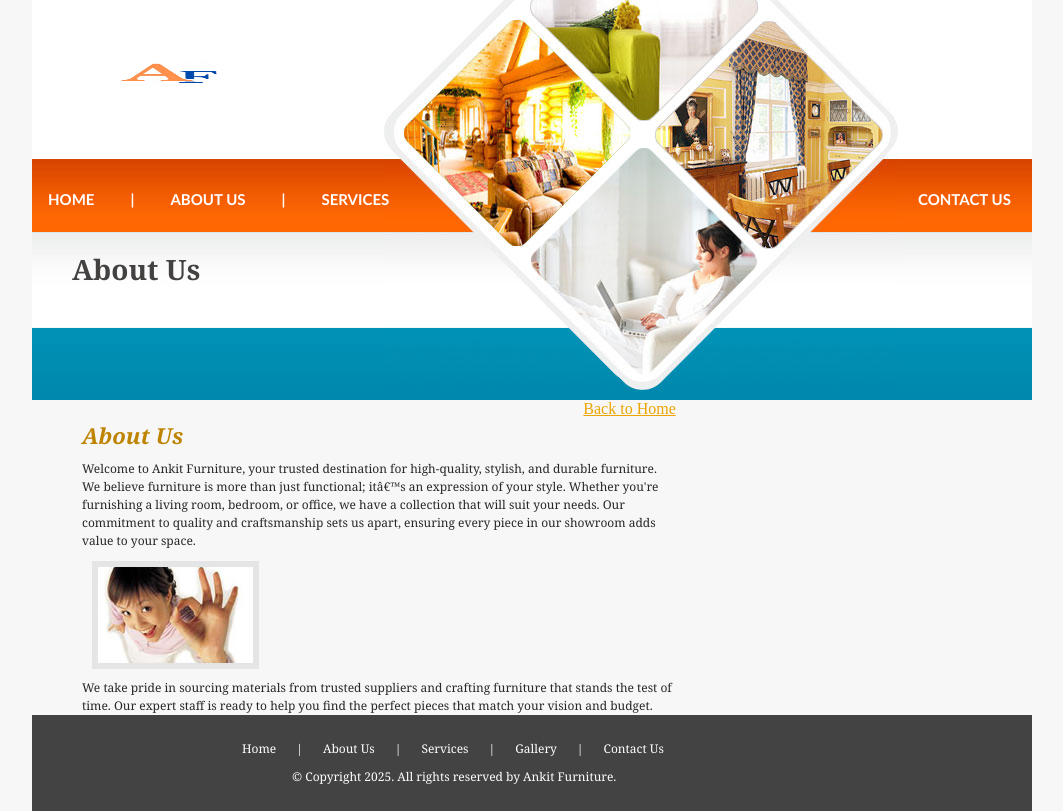
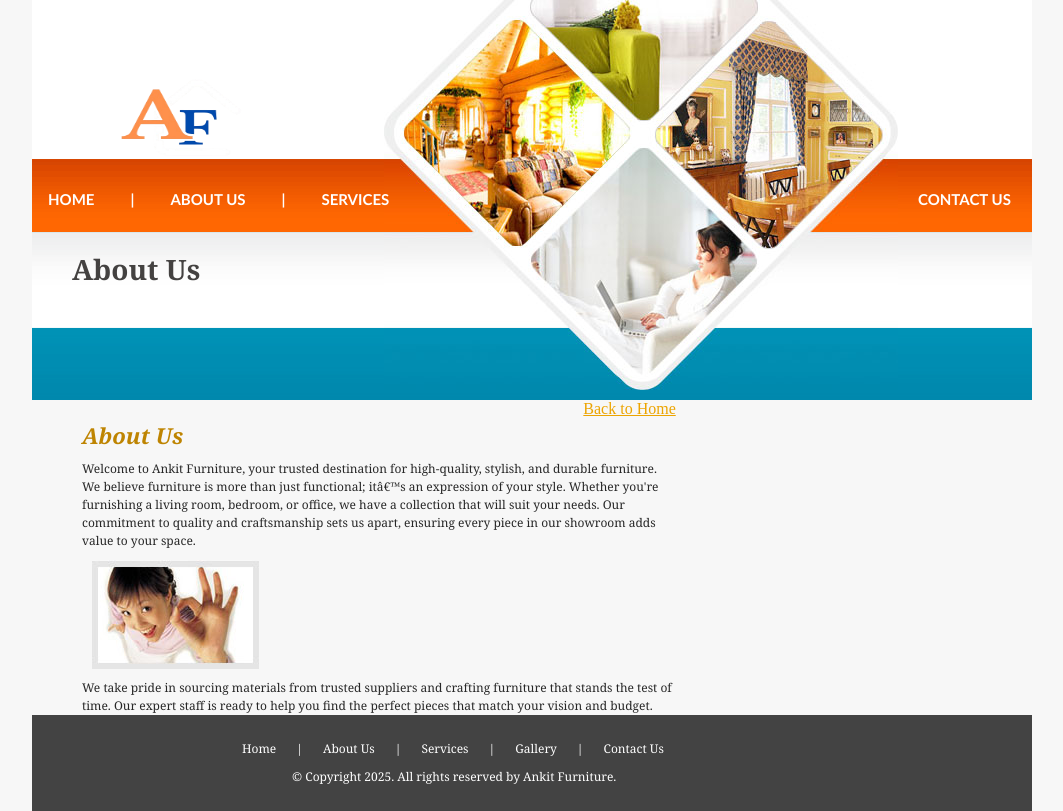
Before and after one commit to tusharansal23/Ankit-Furniture, a plain HTML site: page about_us.html in a window 1280 px wide. Shown: the whole page, without its empty margins (108-1171 px from the left). Drawn offline with Linux system fonts and the light colour scheme.

Commit message:
Add files via upload

```diff
--- a/about_us.html
+++ b/about_us.html
@@ -9,7 +9,7 @@
 <div id="main_block">
   <div id="top_block">
     <a href="index.html">
-    <img src="images/logo.png" alt="" width="197" height="52" style="margin:50px 0 0 55px;" />
+    <img src="images/logo.png" alt="" width="197" height="150" style="margin:50px 0 0 55px;" />
     </a>
     <img src="images/main_img.jpg" alt="" width="514" height="390" style="margin:0 0 0 100px;" />
     <span class="navi">
```
Also changed, not shown: contact_us.html (+1 -1 lines), gallery.html (+1 -1 lines), services.html (+1 -1 lines).
